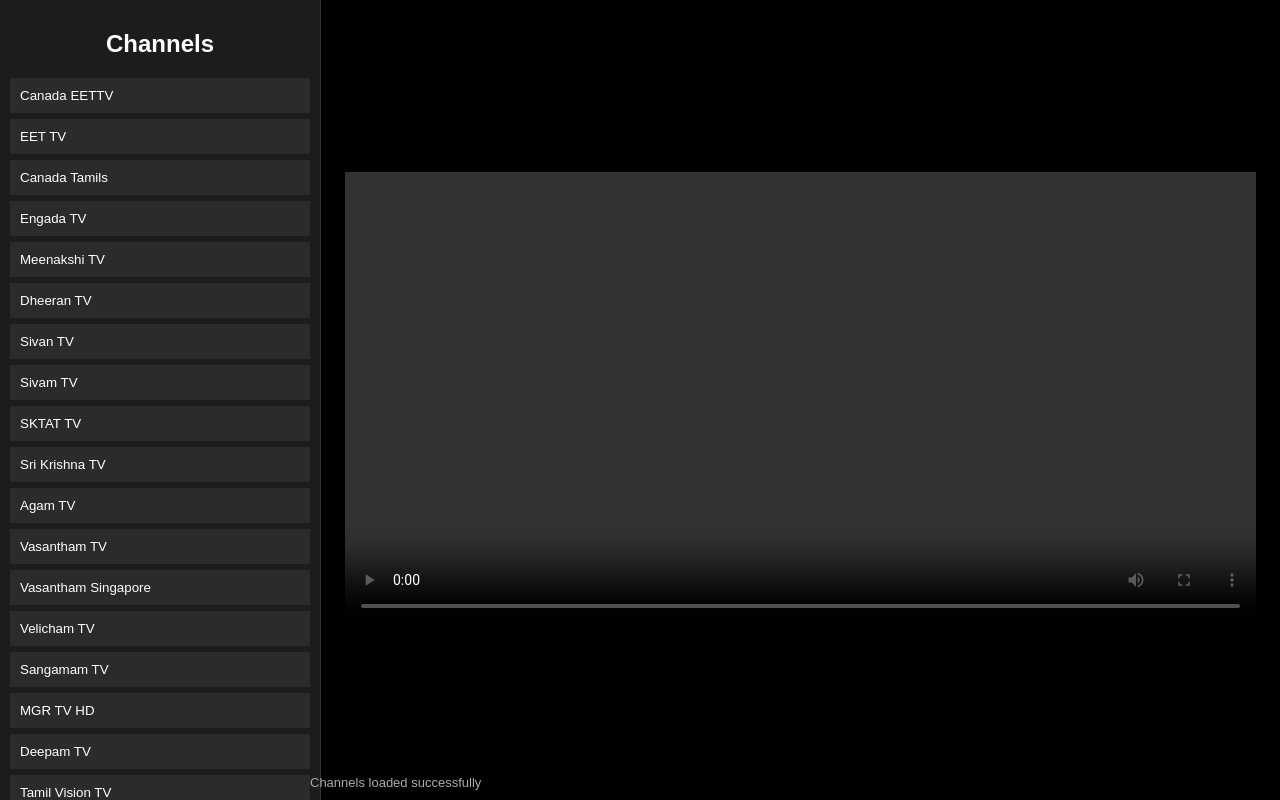
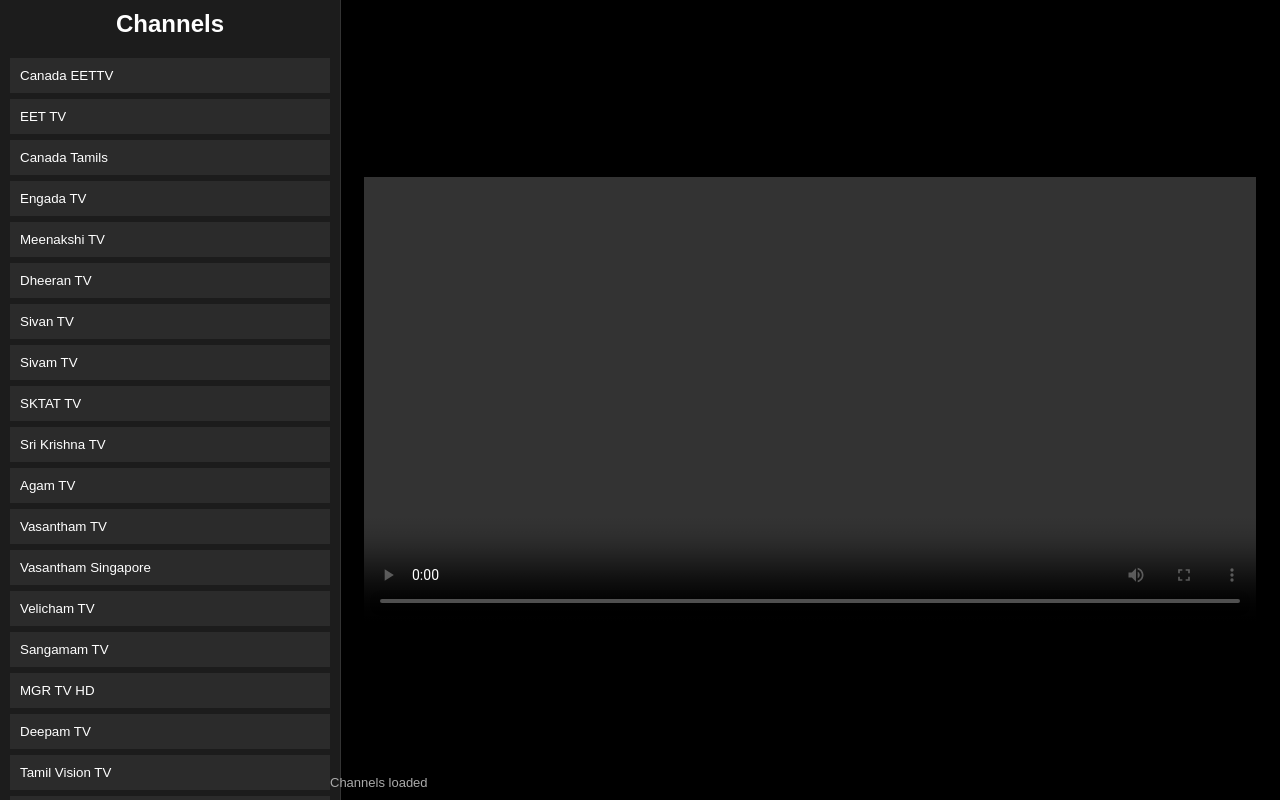
Before and after one commit to bharani4306/iptv, a plain HTML site: page index.html in a window 1280 px wide. Drawn offline with nearby package versions, Linux system fonts and the light colour scheme.

Commit message:
Update index.html

```diff
--- a/index.html
+++ b/index.html
@@ -3,6 +3,8 @@
 <head>
   <meta charset="UTF-8">
   <title>IPTV Web Player</title>
+
+  <!-- HLS.js -->
   <script src="https://cdn.jsdelivr.net/npm/hls.js@latest"></script>
 
   <style>
@@ -14,16 +16,20 @@
       display: flex;
       height: 100vh;
     }
+
     #channels {
-      width: 300px;
+      width: 320px;
       background: #1c1c1c;
       padding: 10px;
       overflow-y: auto;
       border-right: 1px solid #333;
     }
+
     #channels h2 {
       text-align: center;
+      margin-top: 0;
     }
+
     #channels button {
       width: 100%;
       padding: 10px;
@@ -34,9 +40,11 @@
       cursor: pointer;
       text-align: left;
     }
+
     #channels button:hover {
       background: #444;
     }
+
     #player {
       flex: 1;
       display: flex;
@@ -44,17 +52,19 @@
       justify-content: center;
       background: #000;
     }
+
     video {
       width: 95%;
       max-height: 95%;
       background: black;
     }
+
     #status {
       position: fixed;
       bottom: 10px;
-      left: 310px;
+      left: 330px;
+      font-size: 13px;
       color: #aaa;
-      font-size: 13px;
     }
   </style>
 </head>
@@ -68,7 +78,7 @@
   <video id="video" controls autoplay></video>
 </div>
 
-<div id="status">Status: waiting…</div>
+<div id="status">Status: loading…</div>
 
 <script>
 const video = document.getElementById("video");
@@ -79,8 +89,9 @@ let hls = null;
 function playStream(name, url) {
   status.textContent = "Playing: " + name;
 
+  // Browser limitation
   if (!url.endsWith(".m3u8")) {
-    status.textContent = "Unsupported stream format (browser)";
+    status.textContent = "Cannot play this stream in browser";
     return;
   }
 
@@ -93,18 +104,19 @@ function playStream(name, url) {
     hls = new Hls();
     hls.loadSource(url);
     hls.attachMedia(video);
+
     hls.on(Hls.Events.ERROR, (_, data) => {
       status.textContent = "Stream error: " + data.details;
     });
   } else if (video.canPlayType("application/vnd.apple.mpegurl")) {
-    video.src = url;
+    video.src = url; // Safari
   } else {
     status.textContent = "HLS not supported in this browser";
   }
 }
 
 fetch("channels.txt")
-  .then(r => r.text())
+  .then(res => res.text())
   .then(text => {
     text.split("\n").forEach(line => {
       line = line.trim();
@@ -123,7 +135,7 @@ fetch("channels.txt")
       channelBox.appendChild(btn);
     });
 
-    status.textContent = "Channels loaded successfully";
+    status.textContent = "Channels loaded";
   })
   .catch(err => {
     status.textContent = "ERROR: channels.txt not loaded";
```
